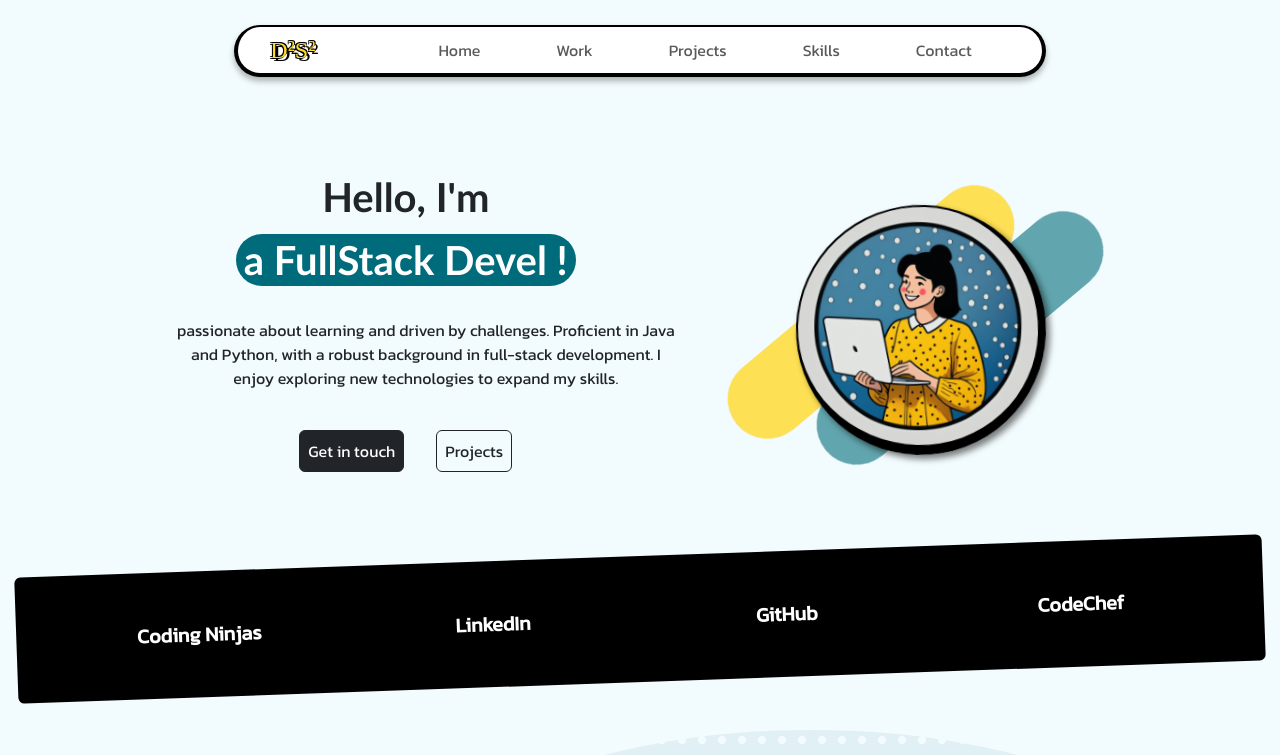
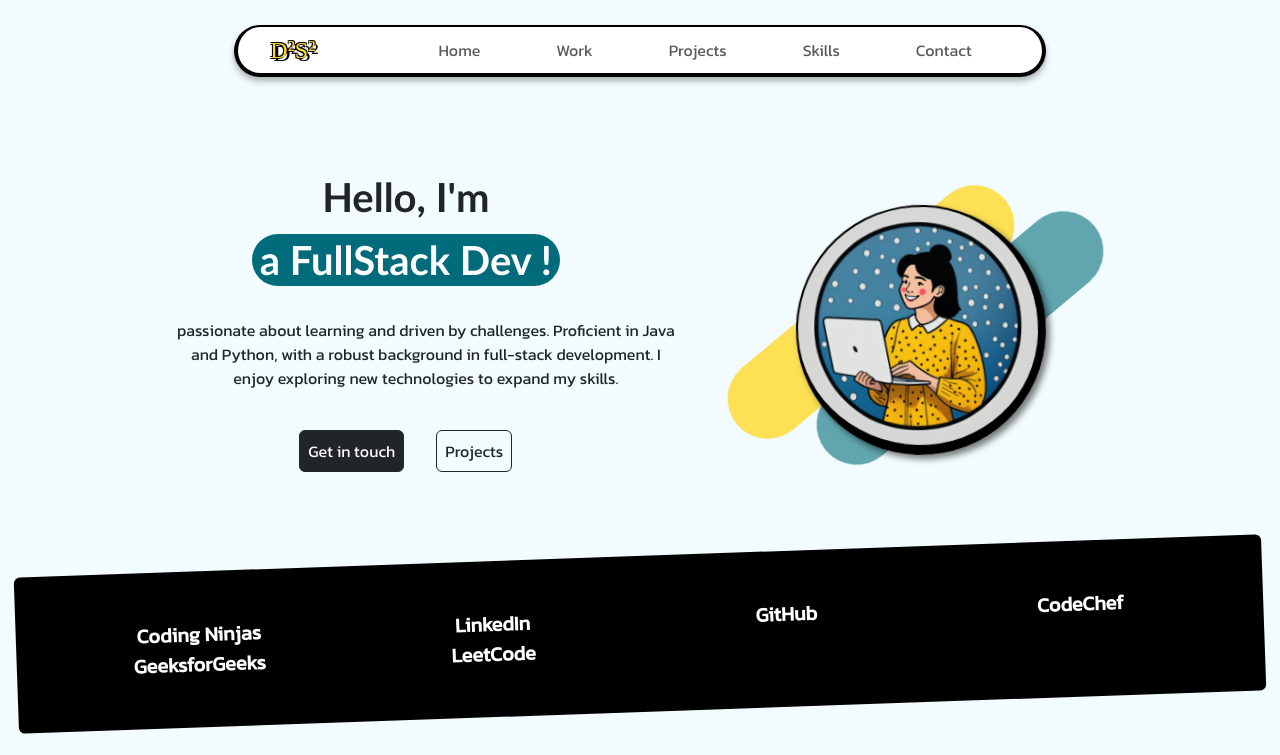
Before and after one commit to DeepikaDudala/portfolioo, a React (Vite) app: page / in a window 1280 px wide. Shown: the top 755 px of the page. Built offline with nearby package versions, Linux system fonts and the light colour scheme; a web font is replaced by a local one.

Commit message:
Update BlackLine.jsx

```diff
--- a/src/components/BlackLine.jsx
+++ b/src/components/BlackLine.jsx
@@ -38,6 +38,22 @@ function BlackLine() {
 						CodeChef
 					</a>
 				</Col>
+				<Col md={3} className="text-center">
+					<a
+						href="https://www.geeksforgeeks.org/user/deepikadudala/"
+						className="text-white fs-5 fw-semibold no-underline hover:underline"
+					>
+						GeeksforGeeks
+					</a>
+				</Col>
+				<Col md={3} className="text-center">
+					<a
+						href="https://leetcode.com/u/Dudala_Deepika_Siva_Sahithi/"
+						className="text-white fs-5 fw-semibold no-underline hover:underline"
+					>
+						LeetCode
+					</a>
+				</Col>
 			</Row>
 		</div>
 	);
```
